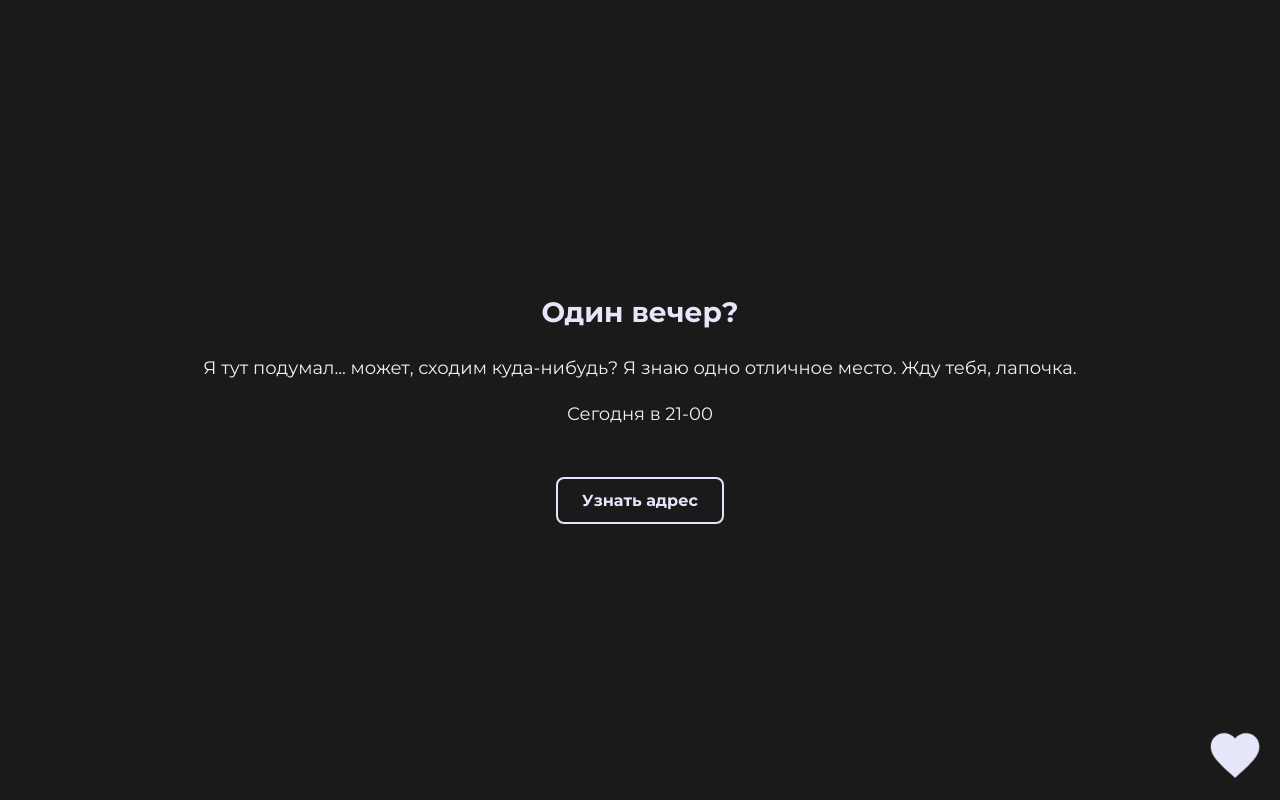
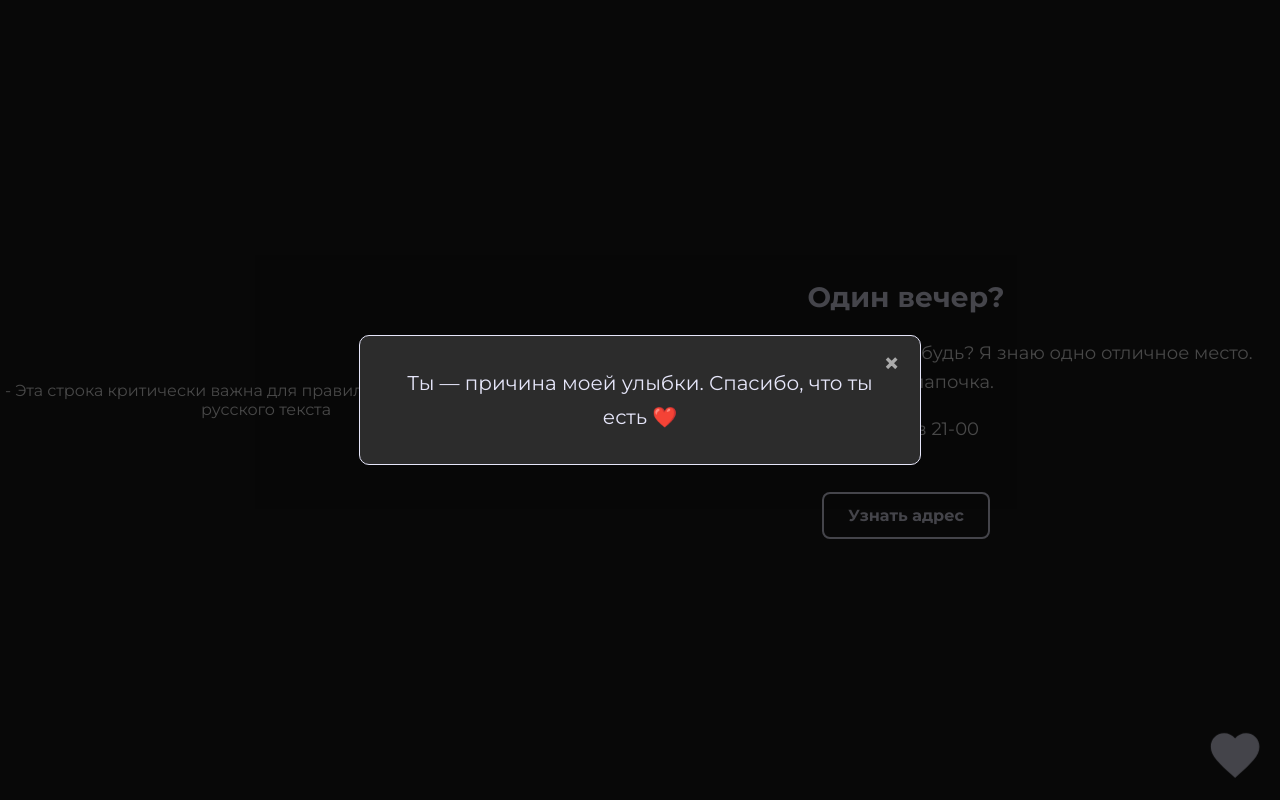
Before and after one commit to slowsugar666/mysite, a plain HTML site: page INDEX.html in a window 1280 px wide. Both pictures are taken after a click on the element 1235 px from the left and 755 px from the top of the page. Drawn offline with Linux system fonts and the light colour scheme.

Commit message:
Update INDEX.html

```diff
--- a/INDEX.html
+++ b/INDEX.html
@@ -1,7 +1,7 @@
 <!DOCTYPE html>
 <html lang="ru">
 <head>
-    <!-- Эта строка критически важна для правильного отображения русского текста -->
+    - Эта строка критически важна для правильного отображения русского текста
     <meta charset="UTF-8">
     <meta name="viewport" content="width=device-width, initial-scale=1.0">
     <title>Приглашение</title>
@@ -32,7 +32,7 @@
             font-size: 28px;
             font-weight: 700;
             margin-bottom: 25px;
-            color: #E6E6FA; /* Лавандовый оттенок */
+            color: #E6E6FA; - Лавандовый оттенок
         }
 
         p {
@@ -103,6 +103,62 @@
             opacity: 1;
             transition: all 2s cubic-bezier(0.17, 0.84, 0.44, 1);
         }
+
+        /* --- Стили для всплывающего окна (модала) --- */
+        .modal {
+            display: none; /* Скрыто по умолчанию */
+            position: fixed;
+            z-index: 1000;
+            left: 0;
+            top: 0;
+            width: 100%;
+            height: 100%;
+            background-color: rgba(0, 0, 0, 0.7);
+            justify-content: center;
+            align-items: center;
+        }
+
+        .modal-content {
+            background-color: #2c2c2c;
+            padding: 30px;
+            border: 1px solid #E6E6FA;
+            border-radius: 10px;
+            width: 80%;
+            max-width: 500px;
+            text-align: center;
+            position: relative;
+            animation: fadeIn 0.5s;
+        }
+
+        @keyframes fadeIn {
+            from { opacity: 0; transform: scale(0.9); }
+            to { opacity: 1; transform: scale(1); }
+        }
+
+        /* --- Тот самый сиреневый текст --- */
+        .modal-content p {
+            color: #E6E6FA;
+            font-size: 20px;
+            line-height: 1.7;
+            margin: 0;
+        }
+
+        .close-button {
+            color: #aaa;
+            position: absolute;
+            top: 10px;
+            right: 20px;
+            font-size: 28px;
+            font-weight: bold;
+            cursor: pointer;
+            transition: color 0.3s ease;
+        }
+
+        .close-button:hover,
+        .close-button:focus {
+            color: #E6E6FA;
+            text-decoration: none;
+        }
     </style>
 </head>
 <body>
@@ -125,16 +181,32 @@
        </svg>
     </div>
 
+    <!-- --- HTML-код всплывающего окна --- -->
+    <div id="myModal" class="modal">
+        <div class="modal-content">
+            <span class="close-button">&times;</span>
+            <p>Ты — причина моей улыбки. Спасибо, что ты есть ❤️</p>
+        </div>
+    </div>
+
+
 <script>
     const heartContainer = document.getElementById('mainHeart');
     const hint = document.getElementById('clickHint');
     let hintHidden = false;
+
+    // --- Получаем элементы модального окна ---
+    const modal = document.getElementById('myModal');
+    const closeButton = document.querySelector('.close-button');
 
     heartContainer.addEventListener('click', () => {
         if (!hintHidden) {
             hint.style.opacity = '0';
             hintHidden = true;
         }
+
+        // --- Показываем модальное окно ---
+        modal.style.display = 'flex';
 
         const rect = heartContainer.getBoundingClientRect();
         const startX = rect.left + rect.width / 2;
@@ -144,6 +216,18 @@
             createMiniHeart(startX, startY);
         }
     });
+
+    // --- Функции для закрытия окна ---
+    closeButton.addEventListener('click', () => {
+        modal.style.display = 'none';
+    });
+
+    window.addEventListener('click', (event) => {
+        if (event.target == modal) {
+            modal.style.display = 'none';
+        }
+    });
+
 
     function createMiniHeart(x, y) {
         const miniHeart = document.createElement('div');
```
